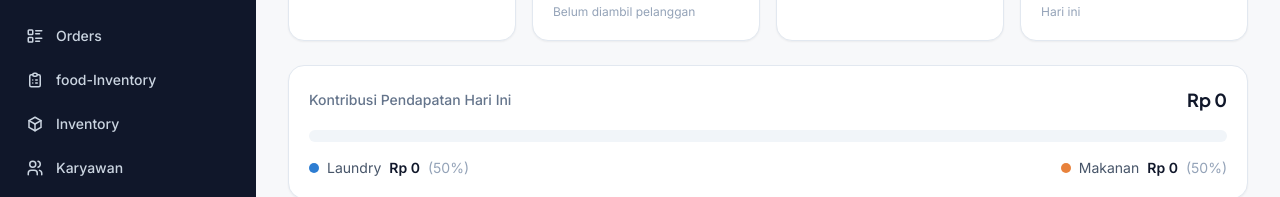
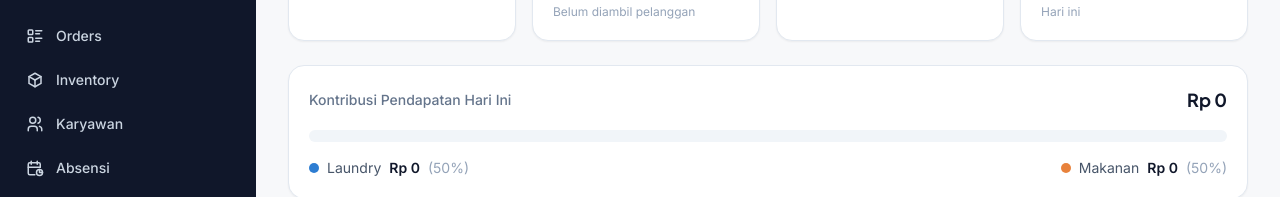
Before and after one commit to hendyaziz14/Dashboard-laundry-food-pos, a React (Vite) app in the folder frontend/: page / in a window 1280 px wide. Shown: the part 222-419 px from the top of the page. Built offline with nearby package versions, Linux system fonts and the light colour scheme; no server answers; sample sign-in values are in the browser's storage.

Commit message:
delete fitur food inventory

```diff
--- a/frontend/src/components/Sidebar.jsx
+++ b/frontend/src/components/Sidebar.jsx
@@ -48,13 +48,6 @@ const navItems = [
     to: "/orders",
     label: "Orders",
     icon: TbListDetails,
-    accent: "food",
-  },
-
-  {
-    to: "/food-Inventory",
-    label: "food-Inventory",
-    icon: TbClipboardList,
     accent: "food",
   },
 
```
